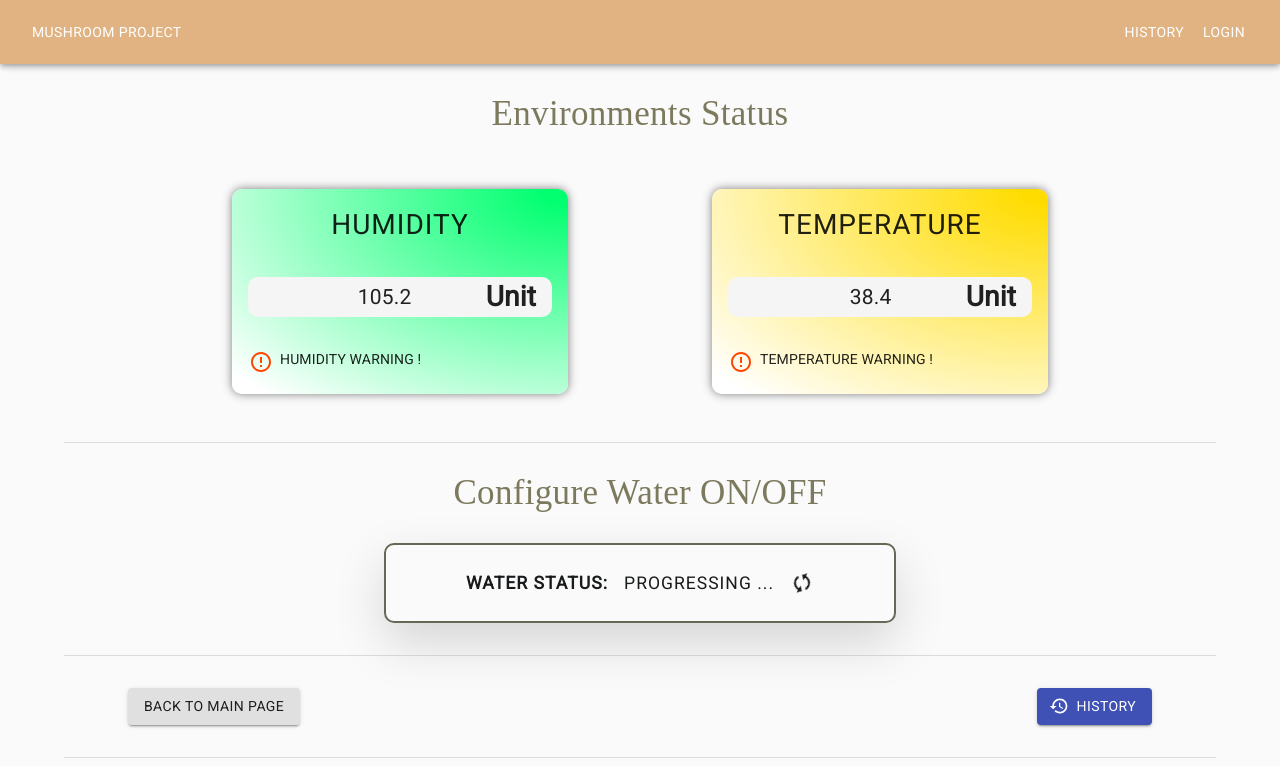
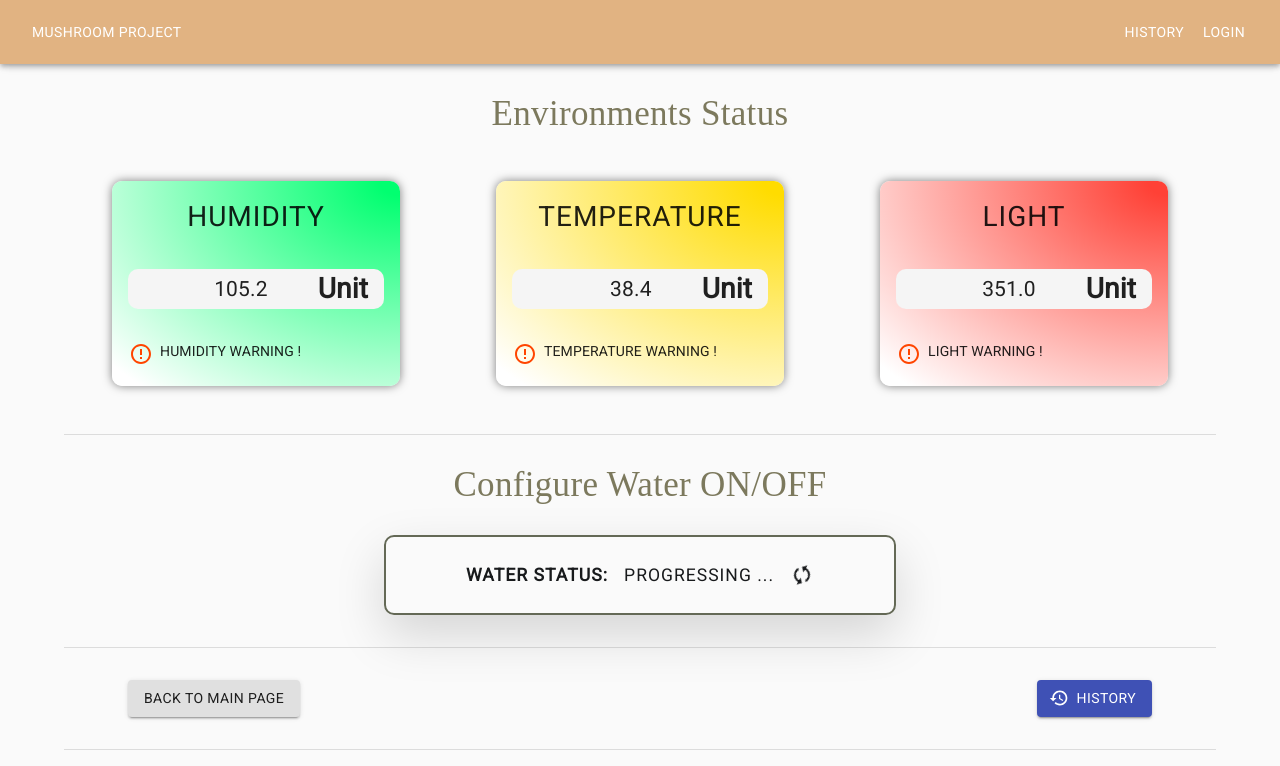
Before and after one commit to WisTiCeJEnT/iot-mushroom-web, a React (Create React App) app: page /status in a window 1280 px wide. Shown: the top 766 px of the page. Built offline with nearby package versions, Linux system fonts and the light colour scheme.

Commit message:
Add Light Status

```diff
--- a/src/components/sharedComponents.js
+++ b/src/components/sharedComponents.js
@@ -1,4 +1,6 @@
+import React from "react";
 import styled, { keyframes } from "styled-components";
+import Divider from "@material-ui/core/Divider";
 import CachedIcon from "@material-ui/icons/Cached";
 import CancelIcon from "@material-ui/icons/Cancel";
 import ErrorOutlineOutlinedIcon from "@material-ui/icons/ErrorOutlineOutlined";
@@ -103,3 +105,16 @@ export const BackGroundStatus = styled.div`
     transform: scale(1.05);
   }
 `;
+
+const StyledDivider = styled(Divider)`
+  width: 90%;
+  margin: ${(props) => props.margin};
+`;
+
+export function CenterDivider({ margin }) {
+  return (
+    <FlexRow style={{ justifyContent: "center" }}>
+      <StyledDivider margin={margin} />
+    </FlexRow>
+  );
+}
--- a/src/components/status/historyArea.jsx
+++ b/src/components/status/historyArea.jsx
@@ -31,7 +31,7 @@ const HistoryArea = (props) => {
           variant="contained"
           startIcon={<HistoryIcon />}
           onClick={() => {
-            props.history.push("/history");
+            window.location = "/history";
           }}
         >
           HISTORY
--- a/src/components/status/statusComponent.jsx
+++ b/src/components/status/statusComponent.jsx
@@ -6,19 +6,27 @@ import ValueStatus from "./valueStatus";
 import { BackGroundStatus, shake } from "../../components/sharedComponents";
 
 const DetailsBox = styled(BackGroundStatus)`
-  width: 35%;
+  width: 25%;
   display: flex;
   flex-direction: column;
   justify-content: space-between;
   padding: 1rem;
   overflow: hidden;
   animation: ${shake} 1.5s;
-  @media (max-width: 1100px) {
-    width: 40%;
+  @media (max-width: 1185px) {
+    width: 30%;
   }
-  @media (max-width: 975px) {
-    width: 50%;
-    margin-bottom: ${(props) => (props.text === "HUMIDITY" ? "2rem" : null)};
+  @media (max-width: 1025px) {
+    width: 45%;
+    margin: ${(props) => (props.text === "TEMPERATURE" ? "2rem" : null)};
+  }
+  @media (max-width: 750px) {
+    width: 70%;
+    margin: ${(props) => (props.text === "TEMPERATURE" ? "2rem" : null)};
+  }
+  @media (max-width: 600px) {
+    width: 85%;
+    margin: ${(props) => (props.text === "TEMPERATURE" ? "2rem" : null)};
   }
 `;
 const StatusComponent = ({
--- a/src/components/status/titleStatus.jsx
+++ b/src/components/status/titleStatus.jsx
@@ -6,7 +6,7 @@ const StyledText = styled.div`
   text-align: center;
   font-size: 2em;
   letter-spacing: 1px;
-  @media (max-width: 580px) {
+  @media (max-width: 675px) {
     font-size: 1.5em;
   }
 `;
--- a/src/components/status/valueStatus.jsx
+++ b/src/components/status/valueStatus.jsx
@@ -21,7 +21,7 @@ const UnitBox = styled.div`
   text-align: right;
   padding-right: 1rem;
   font-weight: bold;
-  @media (max-width: 580px) {
+  @media (max-width: 650px) {
     font-size: 1.5em;
   }
 `;
--- a/src/pages/main.jsx
+++ b/src/pages/main.jsx
@@ -42,6 +42,7 @@ class Main extends Component {
           <LoginForm />
           <Typography style={{ margin: "1rem 0" }}>OR</Typography>
           <Button
+            //   style={{}}
             variant="contained"
             color="secondary"
             startIcon={<PageviewIcon />}
--- a/src/pages/status.jsx
+++ b/src/pages/status.jsx
@@ -5,8 +5,8 @@ import withHeader from "../hoc/withHeader";
 import Title from "../components/status/title";
 import WaterControl from "../components/status/waterControl";
 import HistoryArea from "../components/status/historyArea";
-import { FlexRow } from "../components/sharedComponents";
-import Divider from "@material-ui/core/Divider";
+import { FlexRow, CenterDivider } from "../components/sharedComponents";
+
 import StatusComponent from "../components/status/statusComponent";
 const ContentBox = styled.div`
   display: flex;
@@ -15,10 +15,11 @@ const ContentBox = styled.div`
 const StatusBlock = styled(FlexRow)`
   justify-content: space-around;
   padding: 1.5rem 10rem 1rem 10rem;
-  @media (max-width: 1100px) {
-    padding: 1rem 0rem 1rem 0rem;
+  @media (max-width: 1400px) {
+    padding: 1rem 4rem 1rem 4rem;
   }
-  @media (max-width: 975px) {
+
+  @media (max-width: 1025px) {
     flex-direction: column;
     align-items: center;
   }
@@ -62,21 +63,26 @@ const Status = (props) => {
           onCloseDialog={handleCloseDialog}
           onWater={handleWater}
         />
+        <StatusComponent
+          type={"danger"}
+          text={"LIGHT"}
+          value={"351.0"}
+          unit={"light unit"}
+          onAlert={() => handleAlert("light")}
+          alertText={"LIGHT WARNING !"}
+          onOpenDialog={openDialog}
+          onCloseDialog={handleCloseDialog}
+          onWater={handleWater}
+        />
       </StatusBlock>
-      <FlexRow style={{ justifyContent: "center" }}>
-        <Divider style={{ margin: "2rem 0 0 0", width: "90%" }} />
-      </FlexRow>
+      <CenterDivider margin="2rem 0 0 0" />
       <div>
         <Title text="Configure Water ON/OFF" />
         <WaterControl status="loading" />
       </div>
-      <FlexRow style={{ justifyContent: "center" }}>
-        <Divider style={{ margin: "2rem 0", width: "90%" }} />
-      </FlexRow>
+      <CenterDivider margin="2rem 0" />
       <HistoryArea {...props} />
-      <FlexRow style={{ justifyContent: "center" }}>
-        <Divider style={{ margin: "2rem 0 4rem 0", width: "90%" }} />
-      </FlexRow>
+      <CenterDivider margin="2rem 0 4rem 0" />
     </ContentBox>
   );
 };
```
Also changed, not shown: src/components/status/waterControl.jsx (+4 -3 lines).
